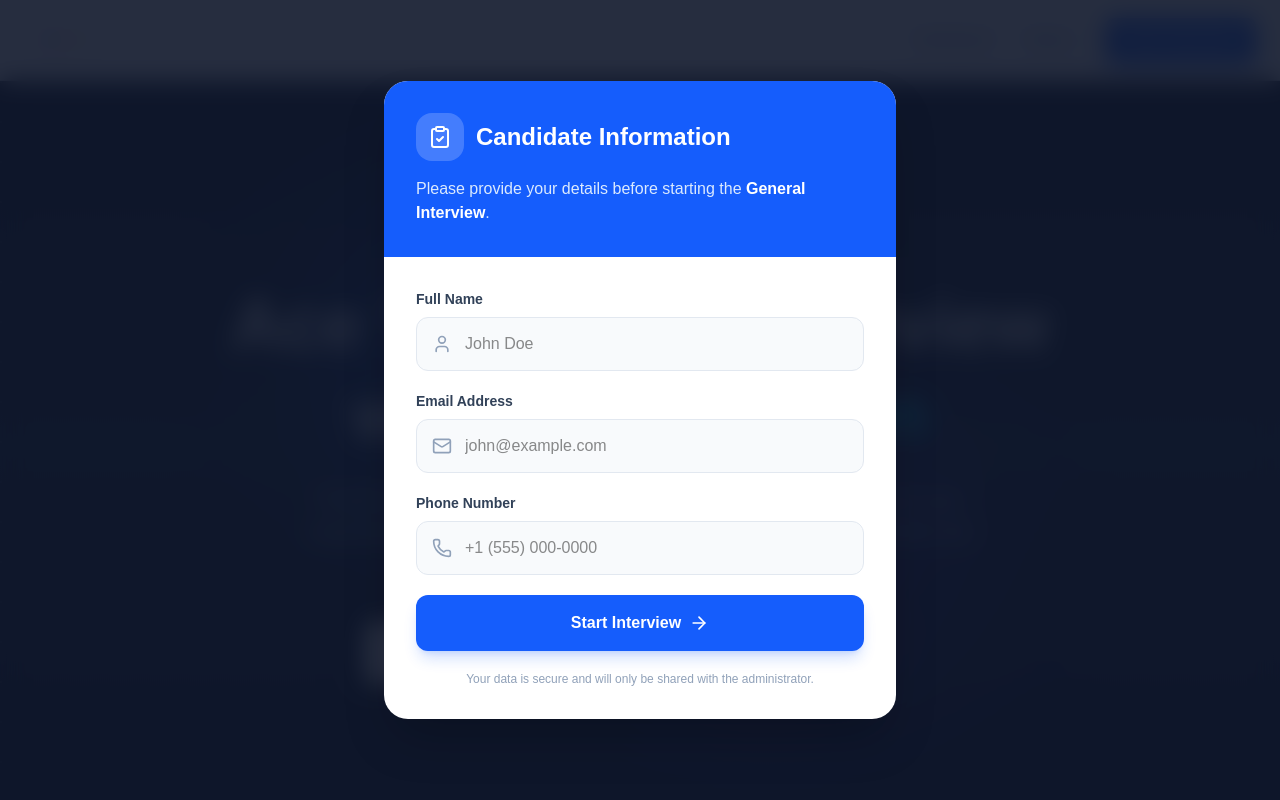
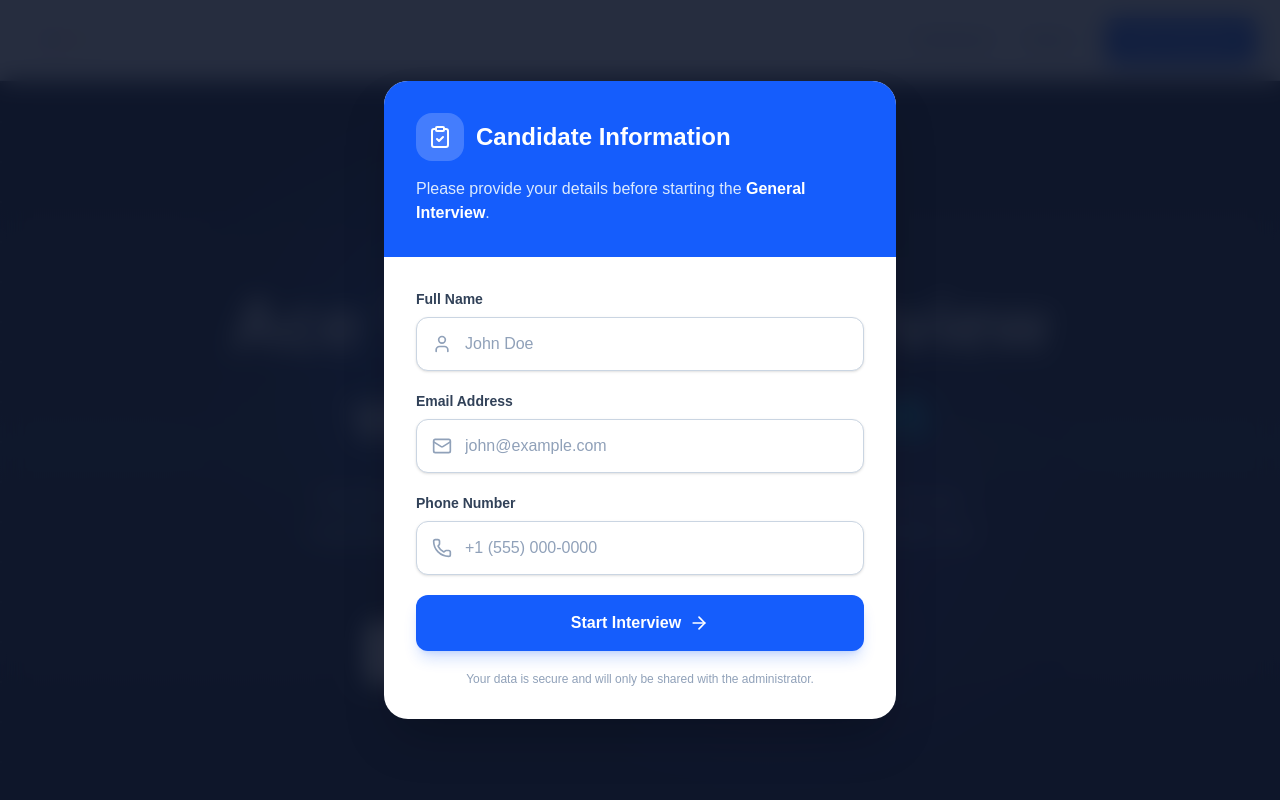
Before and after one commit to ayushvp1/ai-interview-platform, a Next.js app: page / in a window 1280 px wide. Both pictures are taken after a click on the button "Start Interview". Shown: the top 800 px of the page. Built offline with nearby package versions, Linux system fonts and the light colour scheme.

Commit message:
few changes

```diff
--- a/components/CandidateGatekeeper.tsx
+++ b/components/CandidateGatekeeper.tsx
@@ -76,7 +76,7 @@ export default function CandidateGatekeeper({ interviewType, onComplete }: Candi
                                 value={formData.name}
                                 onChange={e => setFormData({ ...formData, name: e.target.value })}
                                 placeholder="John Doe"
-                                className="w-full bg-slate-50 border border-slate-200 rounded-xl py-3.5 pl-12 pr-4 focus:outline-none focus:ring-2 focus:ring-blue-500/20 focus:border-blue-500 transition-all"
+                                className="w-full bg-white border border-slate-300 rounded-xl py-3.5 pl-12 pr-4 text-slate-900 placeholder:text-slate-400 focus:outline-none focus:ring-2 focus:ring-blue-500/20 focus:border-blue-500 transition-all shadow-sm"
                             />
                         </div>
                     </div>
@@ -91,7 +91,7 @@ export default function CandidateGatekeeper({ interviewType, onComplete }: Candi
                                 value={formData.email}
                                 onChange={e => setFormData({ ...formData, email: e.target.value })}
                                 placeholder="john@example.com"
-                                className="w-full bg-slate-50 border border-slate-200 rounded-xl py-3.5 pl-12 pr-4 focus:outline-none focus:ring-2 focus:ring-blue-500/20 focus:border-blue-500 transition-all"
+                                className="w-full bg-white border border-slate-300 rounded-xl py-3.5 pl-12 pr-4 text-slate-900 placeholder:text-slate-400 focus:outline-none focus:ring-2 focus:ring-blue-500/20 focus:border-blue-500 transition-all shadow-sm"
                             />
                         </div>
                     </div>
@@ -106,7 +106,7 @@ export default function CandidateGatekeeper({ interviewType, onComplete }: Candi
                                 value={formData.phone}
                                 onChange={e => setFormData({ ...formData, phone: e.target.value })}
                                 placeholder="+1 (555) 000-0000"
-                                className="w-full bg-slate-50 border border-slate-200 rounded-xl py-3.5 pl-12 pr-4 focus:outline-none focus:ring-2 focus:ring-blue-500/20 focus:border-blue-500 transition-all"
+                                className="w-full bg-white border border-slate-300 rounded-xl py-3.5 pl-12 pr-4 text-slate-900 placeholder:text-slate-400 focus:outline-none focus:ring-2 focus:ring-blue-500/20 focus:border-blue-500 transition-all shadow-sm"
                             />
                         </div>
                     </div>
```
